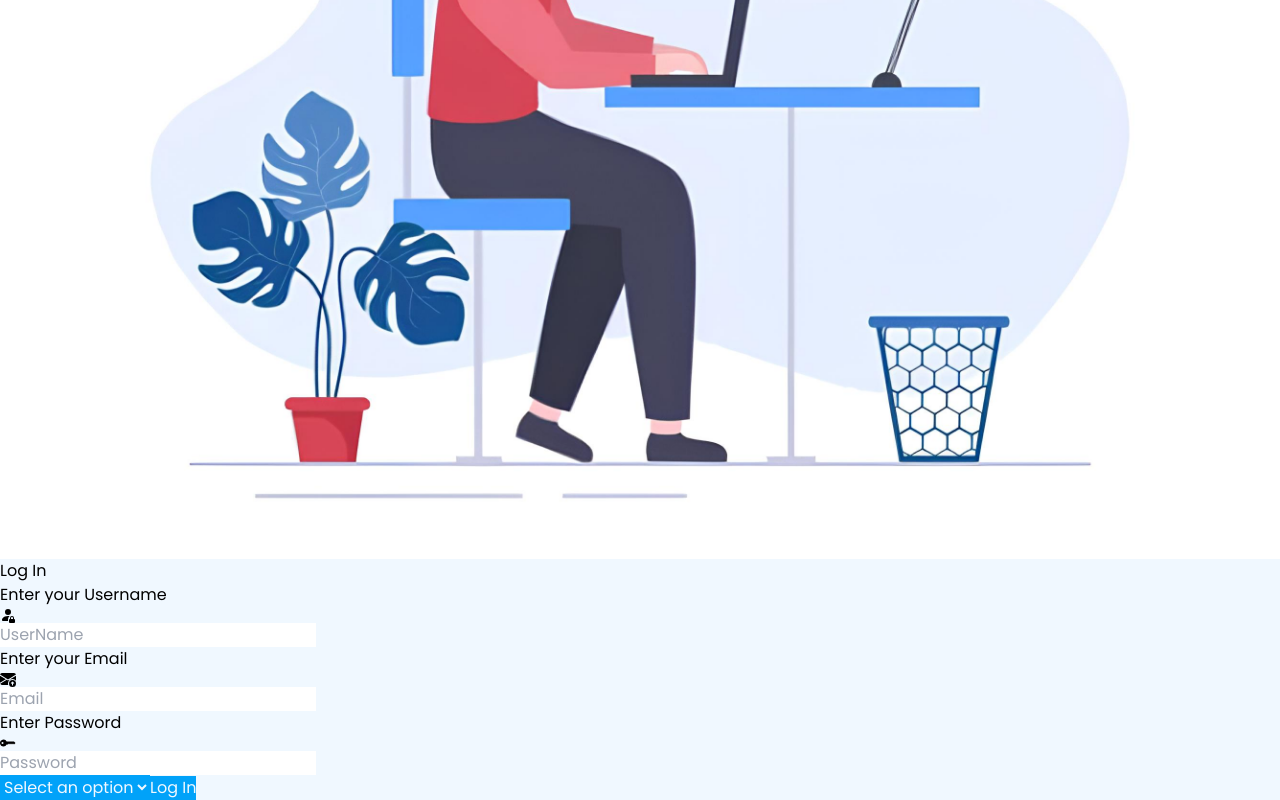
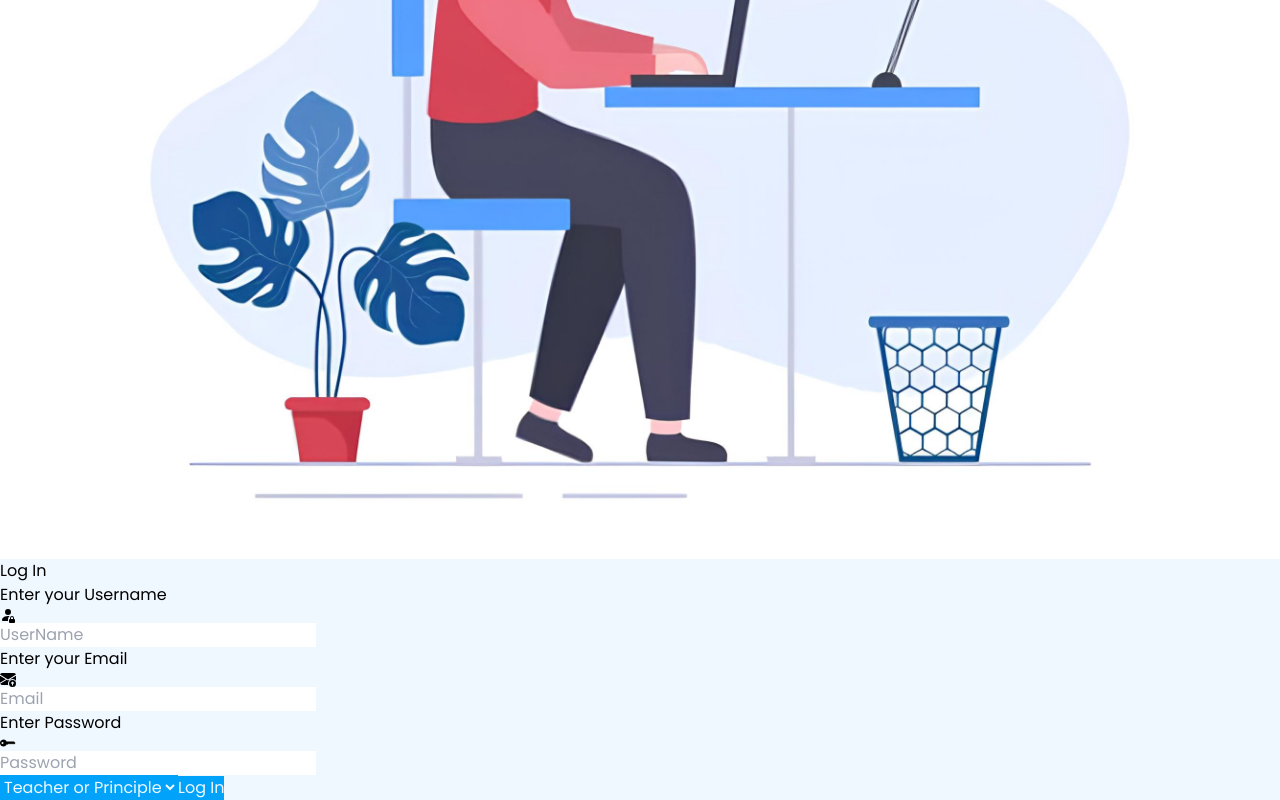
Before and after one commit to shrikant-d5456/Scholarship-Management-System-project, a React (Vite) app in the folder frontend/: page / in a window 1280 px wide. Shown: the part 1720-2520 px from the top of the page. Built offline with nearby package versions, Linux system fonts and the light colour scheme.

Commit message:
Update Login.jsx

```diff
--- a/frontend/src/pages/Login.jsx
+++ b/frontend/src/pages/Login.jsx
@@ -29,10 +29,8 @@ const Login = () => {
               <InputField name={"Enter Password"} placeholder={"Password"} value={password} onChange type="text" icon={<BsKeyFill />} />
 
               <select id="" className='btn my-4 w-full outline-none text-white py-2 px-4 rounded'>
-                <option value="">Select an option</option>
-                <option value="option1">Option 1</option>
-                <option value="option2">Option 2</option>
-                <option value="option3">Option 3</option>
+                <option value="option1">Teacher or Principle</option>
+                <option value="option2">Headquarter</option>
               </select>
 
 
```
